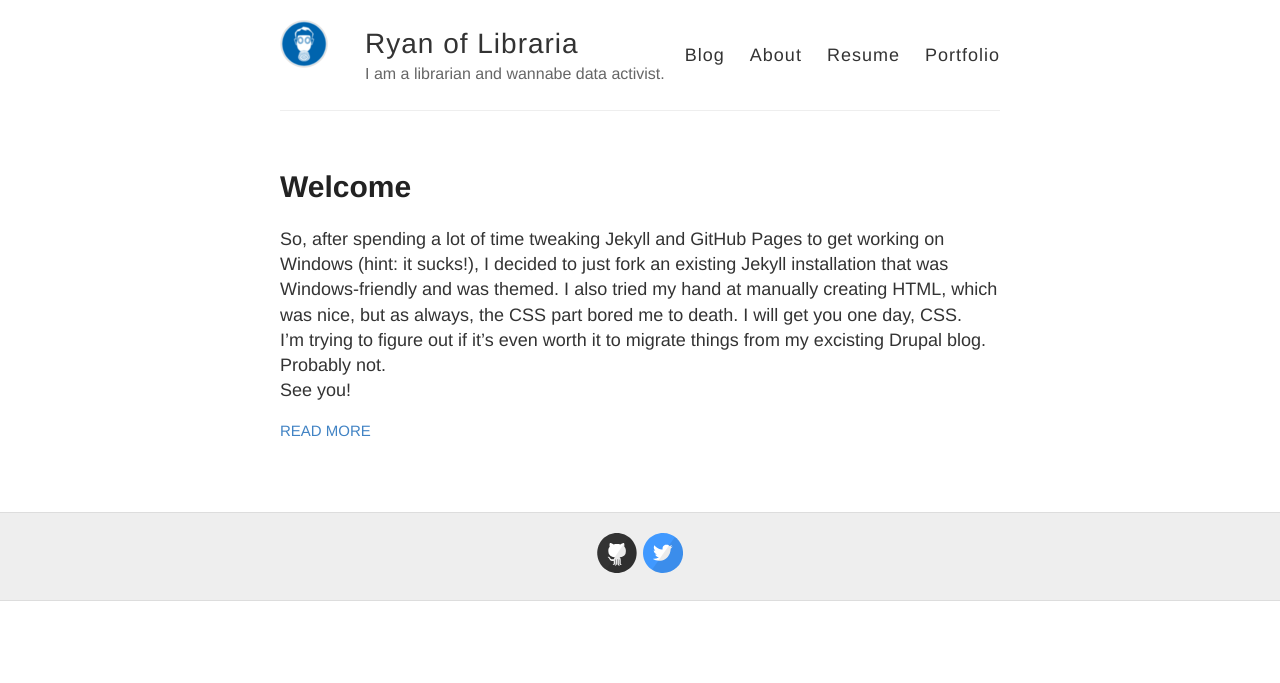
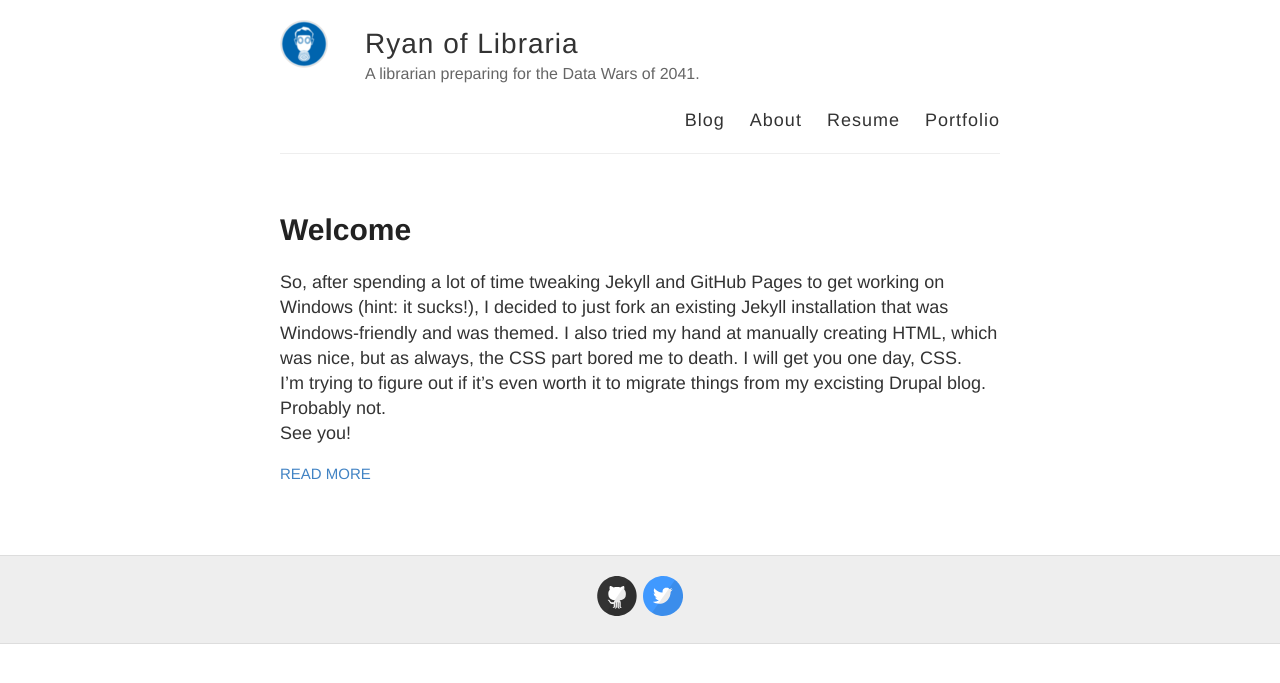
Before and after one commit to remerjohnson/remerjohnson.github.io, a Jekyll site: the page built from index.html, in a window 1280 px wide. Shown: the top 683 px of the page. Built offline with Jekyll 4.4.1, drawn with Linux system fonts in a browser that asks for light colours.

Commit message:
Update _config.yml

```diff
--- a/_config.yml
+++ b/_config.yml
@@ -6,7 +6,7 @@
 name: Ryan of Libraria
 
 # Short bio or description (displayed in the header)
-description: I am a librarian and wannabe data activist.
+description: A librarian preparing for the Data Wars of 2041.
 
 # URL of your avatar or profile pic (you could use your GitHub profile pic)
 avatar: https://raw.githubusercontent.com/remerjohnson/remerjohnson.github.io/master/airways_protection_0.ico
```
